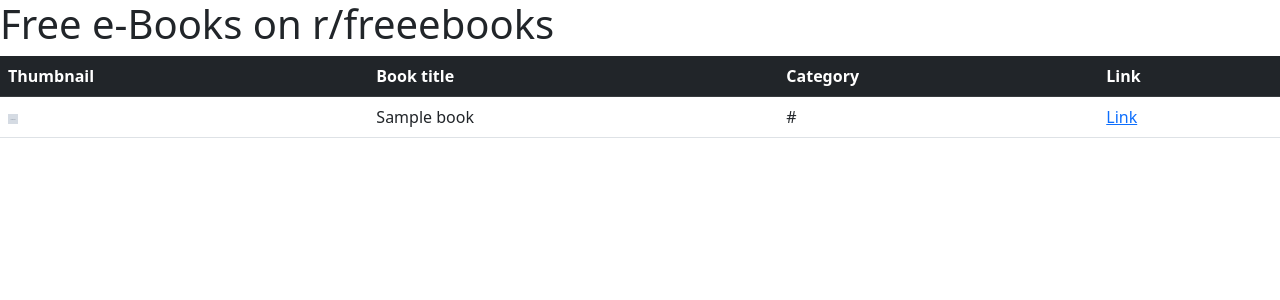
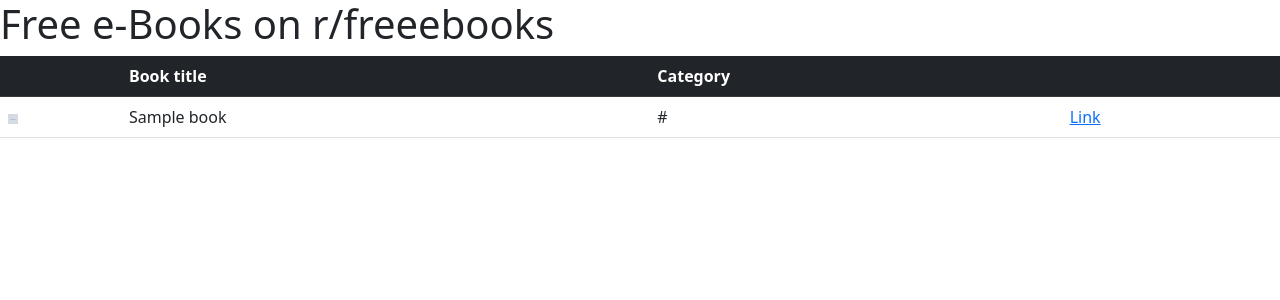
Before and after one commit to jumbonionga/redditFreebooks, a Python web app: template showbooks/templates/books.html in a window 1280 px wide. Shown: the top 300 px of the page. Run offline with Jinja, Linux system fonts and the light colour scheme; the template is opened without the code that fills it: most values are stand-ins (such as "Sample title", 1, 10 or a date in 2020); grey boxes marked "Sample" are stand-in pictures.

Commit message:
UI Enhancements

```diff
--- a/showbooks/templates/books.html
+++ b/showbooks/templates/books.html
@@ -14,12 +14,12 @@
     <h1>Free e-Books on r/freeebooks</h1>
 
     <table class="table table-hover">
-        <thead class="table-dark">
+        <thead class="table-dark sticky-top">
             <tr>
-                <th>Thumbnail</th>
+                <th></th>
                 <th>Book title</th>
                 <th>Category</th>
-                <th>Link</th>
+                <th></th>
             </tr>
         </thead>
 
```
